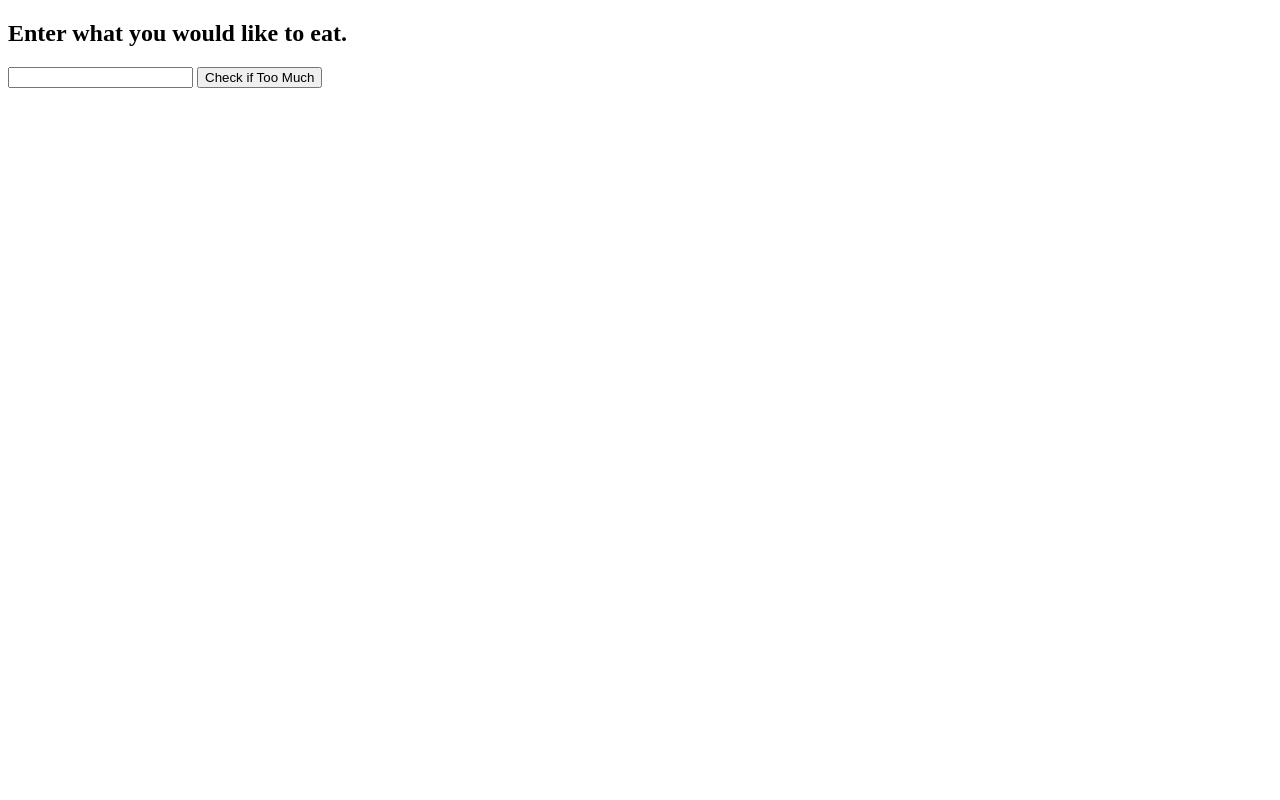
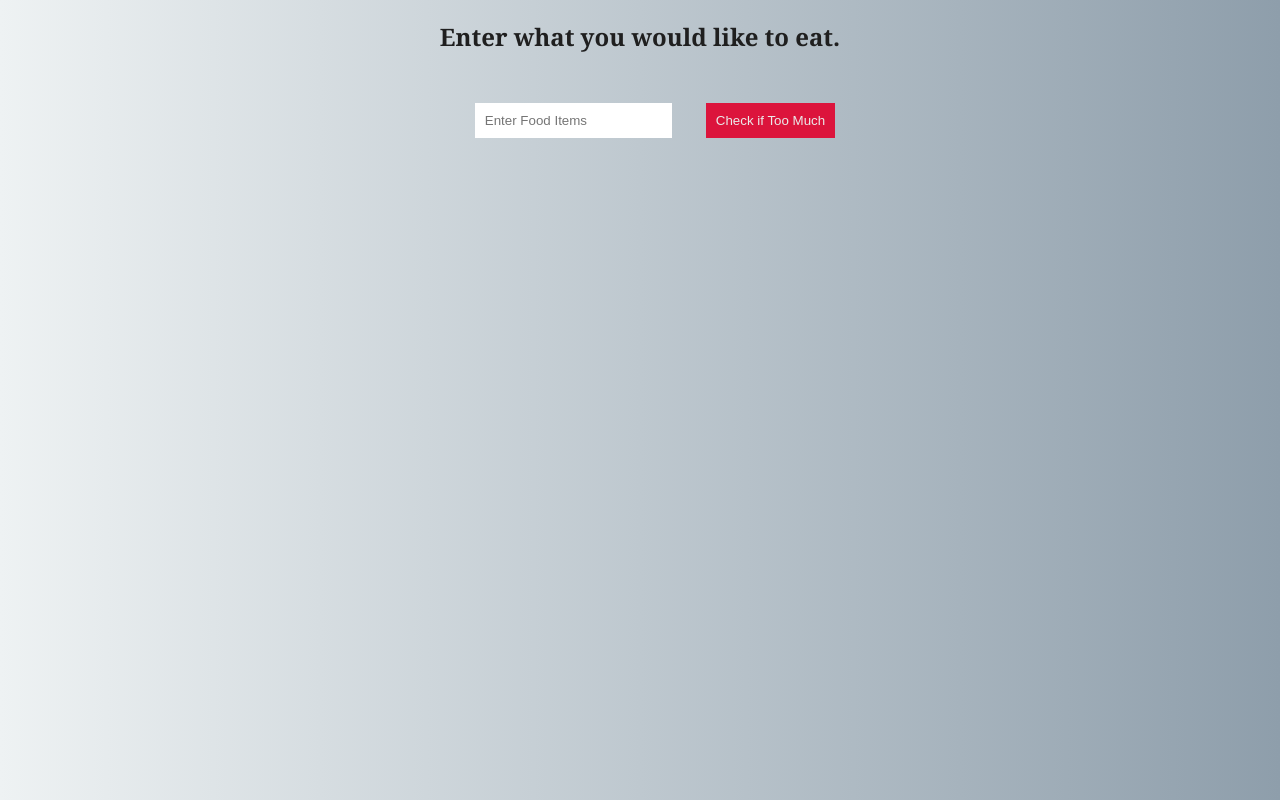
Before and after one commit to raiden8051/AngularJS, a plain HTML site: page Assignment1.html in a window 1280 px wide. Drawn offline with Linux system fonts and the light colour scheme.

Commit message:
04/08/2020

```diff
--- a/Assignment1.html
+++ b/Assignment1.html
@@ -6,13 +6,14 @@
     <title>Assignment 1</title>
     <script src="JS/angular.min.js"></script>
     <script src="JS/ass_app.js"></script>
+    <link href="css/style.css" rel="stylesheet"></style>
 </head>
 <body>
     <div ng-controller="DataController">
         <h2>Enter what you would like to eat.</h2>
-        <input type="text" ng-model="data_items">
+        <input type="text" ng-model="data_items" placeholder="Enter Food Items">
         <input type="submit" ng-click="checkInput()" value="Check if Too Much">
-    <p style='border: {{borderdata}};color:{{color}}'>{{message}}</p>
+        <p style='border: {{borderdata}};color:{{color}}'>{{message}}</p>
     </div>
 </body>
 </html>
--- a/JS/ass_app.js
+++ b/JS/ass_app.js
@@ -30,13 +30,13 @@
             }
             else if(ctr>0 && ctr<3){
                 $scope.message = "Enjoy!";
-                $scope.borderdata += "LimeGreen";
-                $scope.color = "limegreen";
+                $scope.borderdata += "Green";
+                $scope.color = "green";
             }
             else{
                 $scope.message = "Too Much!";
                 $scope.borderdata += "Limegreen";
-                $scope.color = "limegreen";
+                $scope.color = "green";
             }
         };
     }
--- /dev/null
+++ b/css/style.css
@@ -0,0 +1,30 @@
+body{
+    background: #8e9eab;  /* fallback for old browsers */
+    background: -webkit-linear-gradient(to right, #eef2f3, #8e9eab);  /* Chrome 10-25, Safari 5.1-6 */
+    background: linear-gradient(to right, #eef2f3, #8e9eab); /* W3C, IE 10+/ Edge, Firefox 16+, Chrome 26+, Opera 12+, Safari 7+ */
+    text-align: center;
+}
+h2{
+    font-family: Cambria, Cochin, Georgia, Times, 'Times New Roman', serif;
+    color:#1f1f1f;
+}
+input[type=submit]{
+    background-color: crimson;
+    border: none;
+    padding: 10px;
+    color:#eaeaea;
+}
+input[type=submit]:hover{
+    background-color: dodgerblue;
+    transition: 0.4s ease-in-out;
+}
+input[type=text]
+{
+    border: none;
+    padding: 10px;
+    margin: 30px;
+}
+p{
+    padding: 10px;
+    font-size: 17px;;
+}
```
